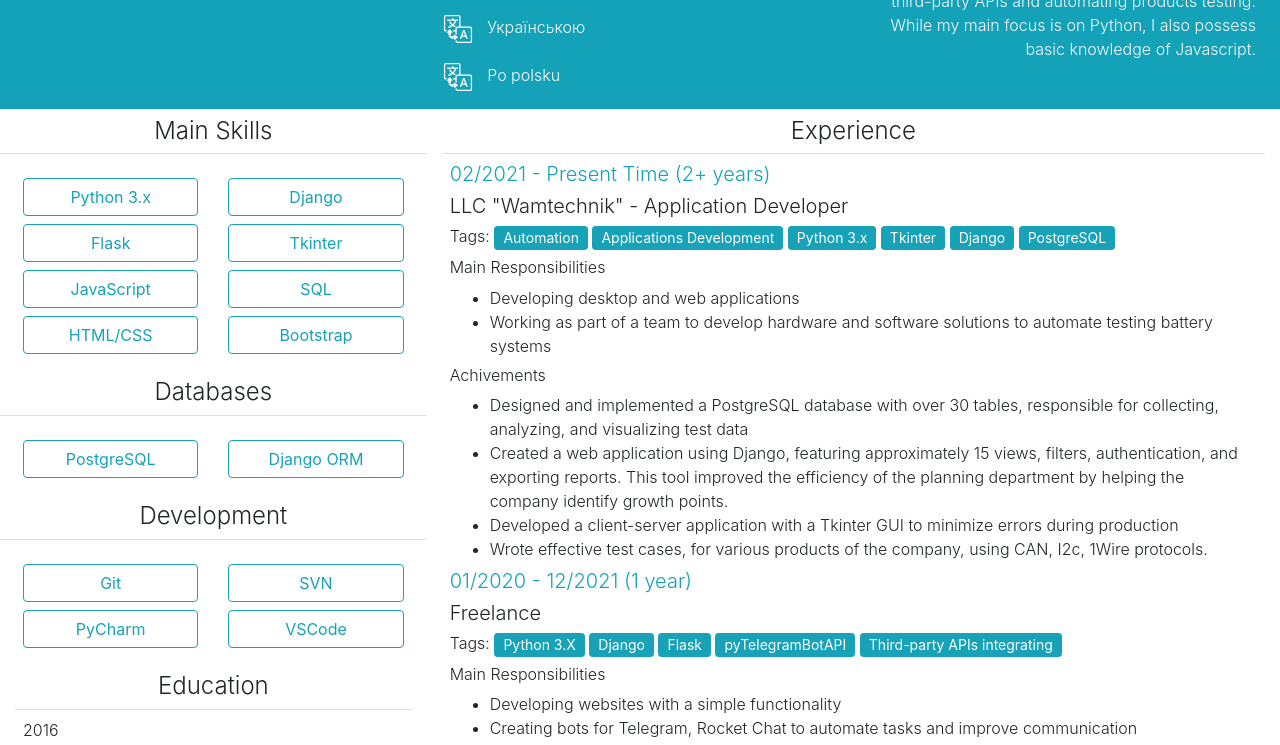
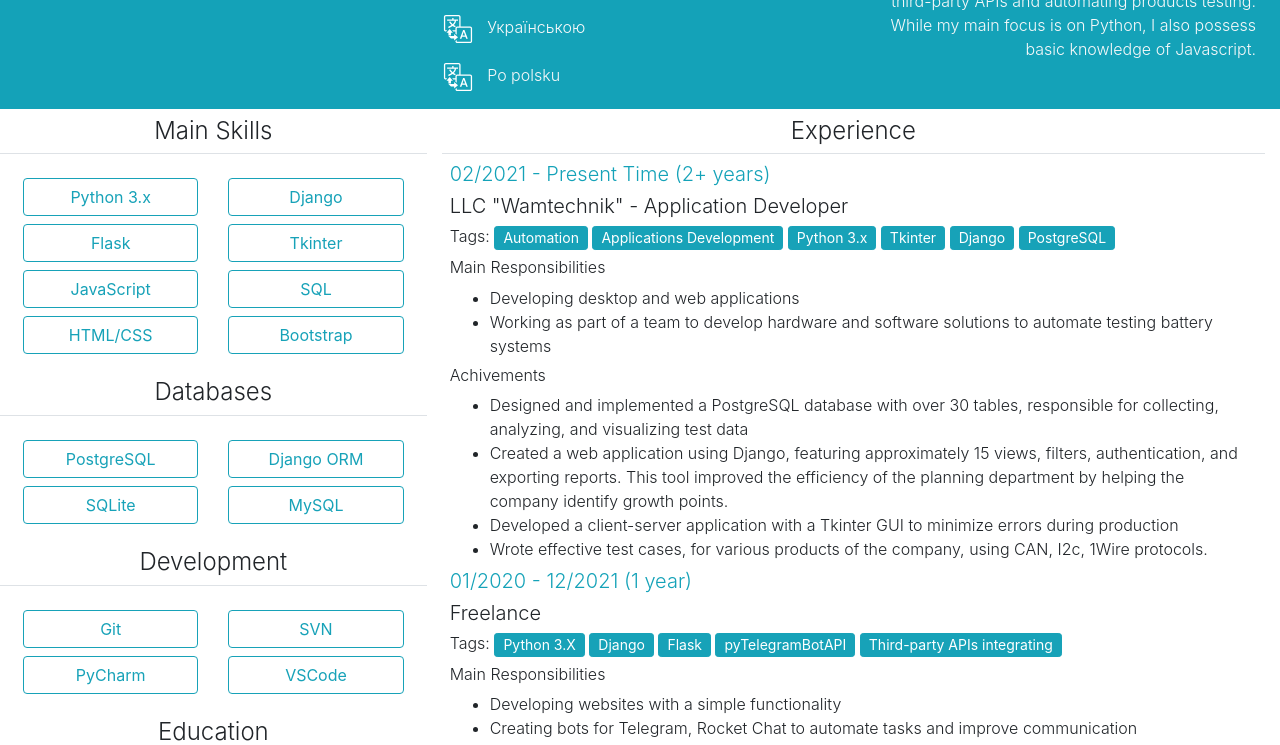
Before and after one commit to karpenkotakeoff/karpenkotakeoff.github.io, a plain HTML site: page index.html in a window 1280 px wide. Shown: the part 285-1030 px from the top of the page. Drawn offline with nearby package versions, Linux system fonts and the light colour scheme.

Commit message:
databases added

```diff
--- a/index.html
+++ b/index.html
@@ -110,6 +110,8 @@
                     <div class="row justify-content-between border-top p-2">
                         <div class="col-6 mb-2 mt-3"><button type="button" class="btn btn-block btn-outline-info">PostgreSQL</button></div>
                         <div class="col-6 mb-2 mt-3"><button type="button" class="btn btn-block btn-outline-info">Django ORM</button></div>
+                        <div class="col-6 mb-2"><button type="button" class="btn btn-block btn-outline-info">SQLite</button></div>
+                        <div class="col-6 mb-2"><button type="button" class="btn btn-block btn-outline-info">MySQL</button></div>
                     </div>
                 </div>
                 <div>
```
Also changed, not shown: pl_version.html (+2 -0 lines), ua_version.html (+2 -0 lines).
